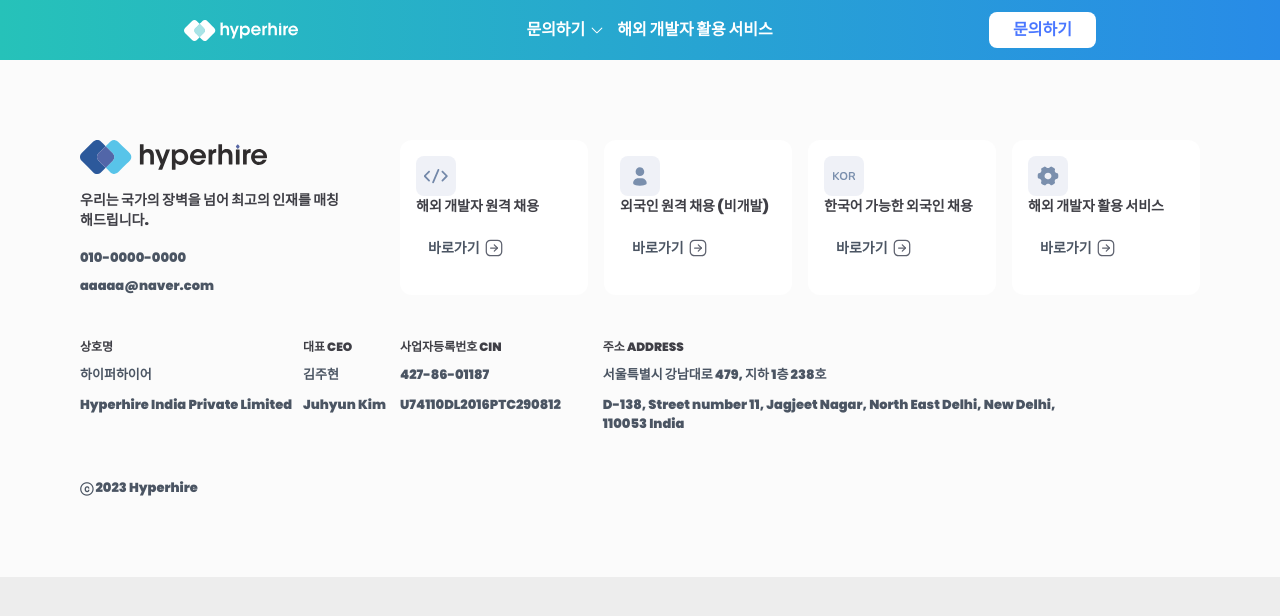
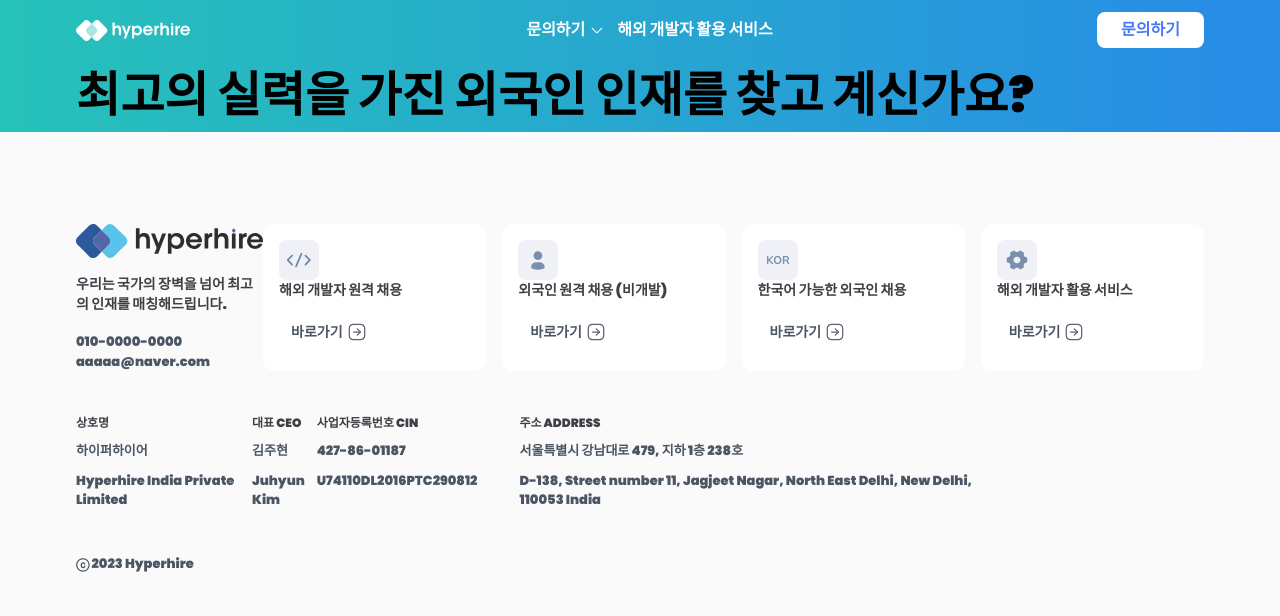
Before and after one commit to HussainAhmadDev/hyperhire, a Next.js app: page / in a window 1280 px wide. Shown: the top 616 px of the page. Built offline with nearby package versions, Linux system fonts and the light colour scheme.

Commit message:
design fix

```diff
--- a/src/app/globals.css
+++ b/src/app/globals.css
@@ -3,13 +3,12 @@
 @tailwind utilities;
 
 :root {
-  --background: #ededed;
   --hero-gradient-start: #26c2b9;
   --hero-gradient-end: #288be7;
   --brand-color: #4a77ff;
 }
 
 body {
-  background: var(--background);
+  background: white;
   font-family: var(--font-poppins);
 }
--- a/src/components/molecules/footer-cards.tsx
+++ b/src/components/molecules/footer-cards.tsx
@@ -1,21 +1,19 @@
-import React from "react";
 import { ArrowIcon, Button, Flex } from "../atoms";
 
 interface FooterCardsProps {
-  icon: React.ReactNode;
+  Icon: () => JSX.Element;
   title: string;
-  buttonText: string;
 }
 
-const FooterCards = ({ icon, title, buttonText }: FooterCardsProps) => {
+const FooterCards = ({ Icon, title }: FooterCardsProps) => {
   return (
     <Flex direction="col" gap={4} className="bg-white rounded-xl w-full p-4">
       <Flex direction="col" gap={3}>
-        {icon}
+        <Icon />
         <h2 className="font-black text-zinc-700 text-sm">{title}</h2>
       </Flex>
       <Button className="text-gray-600 text-sm w-fit" variant="text">
-        {buttonText}
+        바로가기
         <ArrowIcon />
       </Button>
     </Flex>
--- a/src/components/molecules/hero-details.tsx
+++ b/src/components/molecules/hero-details.tsx
@@ -11,4 +11,4 @@
   );
 };
 
-export default HeroDetails;
+export { HeroDetails };
--- a/src/components/molecules/index.ts
+++ b/src/components/molecules/index.ts
@@ -1 +1,2 @@
 export * from "./footer-cards";
+export * from "./hero-details";
--- a/src/components/organisms/footer.tsx
+++ b/src/components/organisms/footer.tsx
@@ -1,77 +1,46 @@
 import React from "react";
 import {
   CodeIcon,
+  Container,
+  Flex,
   KoreanIcon,
   LogoIcon,
   SettingIcon,
   UserIcon,
 } from "../atoms";
 import { FooterCards } from "../molecules";
-interface CardData {
-  title: string;
-  buttonText: string;
-  icon: React.ReactNode;
-}
 
 const Footer = () => {
-  const data: CardData[] = [
-    {
-      icon: <CodeIcon />,
-      title: "해외 개발자 원격 채용",
-      buttonText: "바로가기",
-    },
-    {
-      icon: <UserIcon />,
-
-      title: "외국인 원격 채용 (비개발)",
-      buttonText: "바로가기",
-    },
-    {
-      icon: <KoreanIcon />,
-
-      title: "한국어 가능한 외국인 채용",
-      buttonText: "바로가기",
-    },
-    {
-      icon: <SettingIcon />,
-
-      title: "해외 개발자 활용 서비스",
-      buttonText: "바로가기",
-    },
-  ];
   return (
-    <div className="bg-[#FBFBFB] flex flex-col gap-11 max-sm:p-4 md:p-4 lg:p-20">
-      <div className="flex md:flex-row max-sm:flex-col md:gap-0 sm:gap-4">
-        <div className="flex flex-col gap-[18px] w-[40%]">
+    <footer className="bg-zinc-50 py-20">
+      <Container className="flex flex-col gap-11">
+        <div className="flex md:flex-row max-sm:flex-col justify-between md:gap-0 sm:gap-4">
+          <div className="flex flex-col gap-[18px] flex-1">
             <div className="flex flex-col gap-4">
               <LogoIcon />
               <p className="text-sm font-black max-w-[260px]  text-zinc-700">
                 우리는 국가의 장벽을 넘어 최고의 인재를 매칭해드립니다.
               </p>
             </div>
-          <div className="flex flex-col gap-2">
-            <h2 className="text-[13px] font-black  text-gray-600">
+            <Flex gap={2} direction="col">
+              <h2 className="text-[13px] font-black text-gray-600">
                 010-0000-0000
               </h2>
-            <h3 className="text-[13px] font-black  text-gray-600">
+              <h3 className="text-[13px] font-black text-gray-600">
                 aaaaa@naver.com
               </h3>
+            </Flex>
           </div>
-        </div>
-        <div className="grid max-sm:grid-cols-2 md:grid-cols-2 lg:grid-cols-3 xl:grid-cols-4   gap-4 w-full">
-          {data.map((el, ind) => (
-            <FooterCards
-              key={ind}
-              icon={el.icon}
-              title={el.title}
-              buttonText={el.buttonText}
-            />
-          ))}
+          <div className="grid max-sm:grid-cols-2 md:grid-cols-2 flex-2 lg:grid-cols-3 xl:grid-cols-4   gap-4 w-full">
+            <FooterCards title="해외 개발자 원격 채용" Icon={CodeIcon} />
+            <FooterCards title="외국인 원격 채용 (비개발)" Icon={UserIcon} />
+            <FooterCards title="한국어 가능한 외국인 채용" Icon={KoreanIcon} />
+            <FooterCards title="해외 개발자 활용 서비스" Icon={SettingIcon} />
           </div>
         </div>
 
         <div className="flex md:flex-row max-sm:flex-col md:gap-0 max-sm:gap-9">
-        <div className="flex gap-[11px] md:w-[40%] max-sm:w-full">
+          <div className="flex gap-[11px]">
             <div className="flex flex-col gap-2.5">
               <h2 className="text-zinc-700 text-xs font-black">상호명</h2>
               <h3 className="text-gray-600 text-[13px] font-black">
@@ -111,8 +80,11 @@
             </div>
           </div>
         </div>
-      <h2 className="text-gray-600 text-[13px] font-black">ⓒ 2023 Hyperhire</h2>
-    </div>
+        <h2 className="text-gray-600 text-[13px] font-black">
+          ⓒ 2023 Hyperhire
+        </h2>
+      </Container>
+    </footer>
   );
 };
 
--- a/src/components/organisms/header.tsx
+++ b/src/components/organisms/header.tsx
@@ -3,7 +3,7 @@
 
 const Header = () => {
   return (
-    <Container className="py-3 w-full max-w-6xl items-center flex justify-around m-auto">
+    <Container className="py-3 w-full max-w-6xl items-center flex justify-between m-auto">
       <WhiteLogo />
       <Flex align="center" gap={10}>
         <Button variant="text">
--- a/src/components/organisms/hero.tsx
+++ b/src/components/organisms/hero.tsx
@@ -0,0 +1,13 @@
+import React from "react";
+import { HeroDetails } from "../molecules";
+import { Container } from "../atoms";
+
+const HeroSection = () => {
+  return (
+    <Container>
+      <HeroDetails />
+    </Container>
+  );
+};
+
+export default HeroSection;
--- a/src/components/templates/home-template.tsx
+++ b/src/components/templates/home-template.tsx
@@ -1,13 +1,15 @@
 import React from "react";
 import { Footer, GradientLayer, Header } from "../organisms";
+import HeroSection from "../organisms/hero";
 
 const HomeTemplate = () => {
   return (
     <div>
       <GradientLayer>
         <Header />
-        <Footer />
+        <HeroSection />
       </GradientLayer>
+      <Footer />
     </div>
   );
 };
```
Lines whose indentation alone changed are shown as unchanged.
